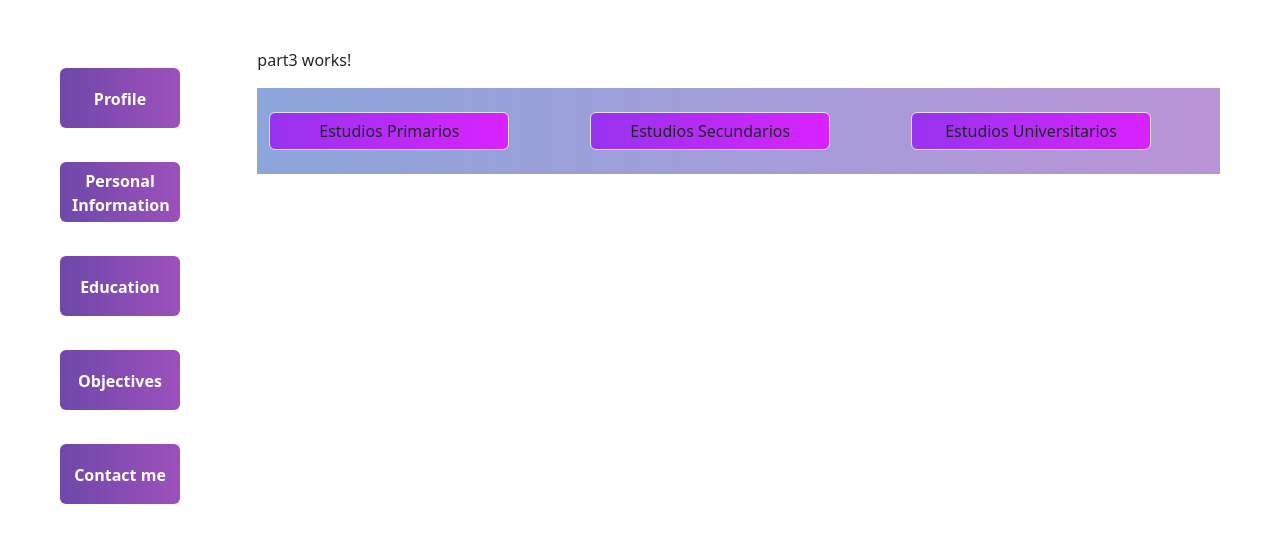
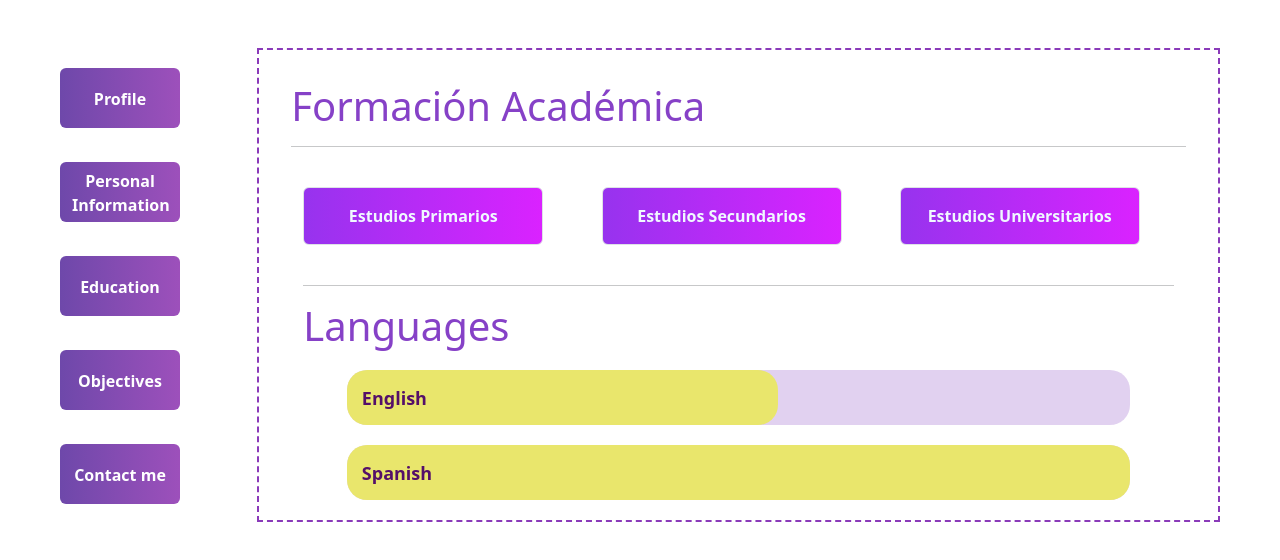
Before and after one commit to NajhelyBS/Angular_sesion12_taller-2, an Angular app: page /education in a window 1280 px wide. Shown: the top 560 px of the page. Built offline with nearby package versions, Linux system fonts and the light colour scheme.

Commit message:
working in pages

```diff
--- a/src/app/body/part2/part2.component.css
+++ b/src/app/body/part2/part2.component.css
@@ -8,3 +8,60 @@ body{
   h1 {
     color:rgba(98, 9, 182, 0.774);
   }
+
+input {
+  background-color: #8e3fbb41;
+  box-shadow: #8a3ab9 0px 0px 4px 2px;
+}
+
+select {
+  cursor: pointer;
+  box-shadow: #8a3ab9 0px 0px 4px 2px;
+  font-weight: 600;
+}
+option {
+  font-weight: 600;
+}
+select:hover {
+  background-color: rgba(233, 236, 52, 0.582);
+
+}
+
+.interests-items {
+  box-sizing: border-box;
+  padding: 15px;
+  width: 100%;
+  border: 1px solid #cdcdcd;
+  text-align: center;
+  display: flex;
+  justify-content: space-between;
+}
+.interests-items div {
+  display: inline-block;
+  width: 80px;
+  height: 80px;
+}
+.interests-items div:hover svg {
+  transform: scale(1.2);
+}
+.interests-items div:hover span {
+  color: #e07a5f;
+  transition-duration: 0.3s;
+}
+.interests-items div svg {
+  font-size: 45px;
+  width: 60px;
+  height: 60px;
+  line-height: 60px;
+  color: #c15fee;
+  transition-duration: 0.3s;
+}
+
+svg {
+  -webkit-filter: drop-shadow(0px 5px 5px rgb(233, 236, 52));
+  filter: drop-shadow(0px 5px 5px rgb(233, 236, 52));
+}
+
+.interests-items div span {
+  display: block;
+}
--- a/src/app/body/part2/part2.component.html
+++ b/src/app/body/part2/part2.component.html
@@ -1,5 +1,7 @@
 <body>
-    <h1>Personal Information</h1>
+    <h1><svg xmlns="http://www.w3.org/2000/svg" width="16" height="16" fill="currentColor" class="bi bi-star-fill" viewBox="0 0 16 16">
+        <path d="M3.612 15.443c-.386.198-.824-.149-.746-.592l.83-4.73L.173 6.765c-.329-.314-.158-.888.283-.95l4.898-.696L7.538.792c.197-.39.73-.39.927 0l2.184 4.327 4.898.696c.441.062.612.636.282.95l-3.522 3.356.83 4.73c.078.443-.36.79-.746.592L8 13.187l-4.389 2.256z"/>
+      </svg>Personal Information</h1>
     <hr>
 
     <div class="container-fluid">
@@ -52,7 +54,9 @@
                                 alt="">
 
                         </section>
+
                     </div>
+
                 </div>
 
             </div>
@@ -60,6 +64,41 @@
 
         <hr>
 
+        <div class="interests mb-4">
+
+            <h1><svg xmlns="http://www.w3.org/2000/svg" width="16" height="16" fill="currentColor" class="bi bi-star-fill" viewBox="0 0 16 16">
+                <path d="M3.612 15.443c-.386.198-.824-.149-.746-.592l.83-4.73L.173 6.765c-.329-.314-.158-.888.283-.95l4.898-.696L7.538.792c.197-.39.73-.39.927 0l2.184 4.327 4.898.696c.441.062.612.636.282.95l-3.522 3.356.83 4.73c.078.443-.36.79-.746.592L8 13.187l-4.389 2.256z"/>
+              </svg> Interests</h1>
+
+            <div class="interests-items mt-4">
+              <div class="draw"><svg xmlns="http://www.w3.org/2000/svg" width="16" height="16" fill="currentColor" class="bi bi-brush-fill" viewBox="0 0 16 16">
+                <path d="M15.825.12a.5.5 0 0 1 .132.584c-1.53 3.43-4.743 8.17-7.095 10.64a6.067 6.067 0 0 1-2.373 1.534c-.018.227-.06.538-.16.868-.201.659-.667 1.479-1.708 1.74a8.118 8.118 0 0 1-3.078.132 3.659 3.659 0 0 1-.562-.135 1.382 1.382 0 0 1-.466-.247.714.714 0 0 1-.204-.288.622.622 0 0 1 .004-.443c.095-.245.316-.38.461-.452.394-.197.625-.453.867-.826.095-.144.184-.297.287-.472l.117-.198c.151-.255.326-.54.546-.848.528-.739 1.201-.925 1.746-.896.126.007.243.025.348.048.062-.172.142-.38.238-.608.261-.619.658-1.419 1.187-2.069 2.176-2.67 6.18-6.206 9.117-8.104a.5.5 0 0 1 .596.04z"/>
+              </svg><span>Draw</span></div>
+
+              <div class="guitar"><svg xmlns="http://www.w3.org/2000/svg" width="16" height="16" fill="currentColor" class="bi bi-mortarboard-fill" viewBox="0 0 16 16">
+                <path d="M8.211 2.047a.5.5 0 0 0-.422 0l-7.5 3.5a.5.5 0 0 0 .025.917l7.5 3a.5.5 0 0 0 .372 0L14 7.14V13a1 1 0 0 0-1 1v2h3v-2a1 1 0 0 0-1-1V6.739l.686-.275a.5.5 0 0 0 .025-.917l-7.5-3.5Z"/>
+                <path d="M4.176 9.032a.5.5 0 0 0-.656.327l-.5 1.7a.5.5 0 0 0 .294.605l4.5 1.8a.5.5 0 0 0 .372 0l4.5-1.8a.5.5 0 0 0 .294-.605l-.5-1.7a.5.5 0 0 0-.656-.327L8 10.466 4.176 9.032Z"/>
+              </svg><span>Learn</span></div>
+
+              <div class="movie"><svg xmlns="http://www.w3.org/2000/svg" width="16" height="16" fill="currentColor" class="bi bi-film" viewBox="0 0 16 16">
+                <path d="M0 1a1 1 0 0 1 1-1h14a1 1 0 0 1 1 1v14a1 1 0 0 1-1 1H1a1 1 0 0 1-1-1V1zm4 0v6h8V1H4zm8 8H4v6h8V9zM1 1v2h2V1H1zm2 3H1v2h2V4zM1 7v2h2V7H1zm2 3H1v2h2v-2zm-2 3v2h2v-2H1zM15 1h-2v2h2V1zm-2 3v2h2V4h-2zm2 3h-2v2h2V7zm-2 3v2h2v-2h-2zm2 3h-2v2h2v-2z"/>
+              </svg><span>Movie</span></div>
+
+              <div class="music"><svg xmlns="http://www.w3.org/2000/svg" width="16" height="16" fill="currentColor" class="bi bi-music-note-beamed" viewBox="0 0 16 16">
+                <path d="M6 13c0 1.105-1.12 2-2.5 2S1 14.105 1 13c0-1.104 1.12-2 2.5-2s2.5.896 2.5 2zm9-2c0 1.105-1.12 2-2.5 2s-2.5-.895-2.5-2 1.12-2 2.5-2 2.5.895 2.5 2z"/>
+                <path fill-rule="evenodd" d="M14 11V2h1v9h-1zM6 3v10H5V3h1z"/>
+                <path d="M5 2.905a1 1 0 0 1 .9-.995l8-.8a1 1 0 0 1 1.1.995V3L5 4V2.905z"/>
+              </svg><span>Music</span></div>
+
+              <div class="game"><svg xmlns="http://www.w3.org/2000/svg" width="16" height="16" fill="currentColor" class="bi bi-controller" viewBox="0 0 16 16">
+                <path d="M11.5 6.027a.5.5 0 1 1-1 0 .5.5 0 0 1 1 0zm-1.5 1.5a.5.5 0 1 0 0-1 .5.5 0 0 0 0 1zm2.5-.5a.5.5 0 1 1-1 0 .5.5 0 0 1 1 0zm-1.5 1.5a.5.5 0 1 0 0-1 .5.5 0 0 0 0 1zm-6.5-3h1v1h1v1h-1v1h-1v-1h-1v-1h1v-1z"/>
+                <path d="M3.051 3.26a.5.5 0 0 1 .354-.613l1.932-.518a.5.5 0 0 1 .62.39c.655-.079 1.35-.117 2.043-.117.72 0 1.443.041 2.12.126a.5.5 0 0 1 .622-.399l1.932.518a.5.5 0 0 1 .306.729c.14.09.266.19.373.297.408.408.78 1.05 1.095 1.772.32.733.599 1.591.805 2.466.206.875.34 1.78.364 2.606.024.816-.059 1.602-.328 2.21a1.42 1.42 0 0 1-1.445.83c-.636-.067-1.115-.394-1.513-.773-.245-.232-.496-.526-.739-.808-.126-.148-.25-.292-.368-.423-.728-.804-1.597-1.527-3.224-1.527-1.627 0-2.496.723-3.224 1.527-.119.131-.242.275-.368.423-.243.282-.494.575-.739.808-.398.38-.877.706-1.513.773a1.42 1.42 0 0 1-1.445-.83c-.27-.608-.352-1.395-.329-2.21.024-.826.16-1.73.365-2.606.206-.875.486-1.733.805-2.466.315-.722.687-1.364 1.094-1.772a2.34 2.34 0 0 1 .433-.335.504.504 0 0 1-.028-.079zm2.036.412c-.877.185-1.469.443-1.733.708-.276.276-.587.783-.885 1.465a13.748 13.748 0 0 0-.748 2.295 12.351 12.351 0 0 0-.339 2.406c-.022.755.062 1.368.243 1.776a.42.42 0 0 0 .426.24c.327-.034.61-.199.929-.502.212-.202.4-.423.615-.674.133-.156.276-.323.44-.504C4.861 9.969 5.978 9.027 8 9.027s3.139.942 3.965 1.855c.164.181.307.348.44.504.214.251.403.472.615.674.318.303.601.468.929.503a.42.42 0 0 0 .426-.241c.18-.408.265-1.02.243-1.776a12.354 12.354 0 0 0-.339-2.406 13.753 13.753 0 0 0-.748-2.295c-.298-.682-.61-1.19-.885-1.465-.264-.265-.856-.523-1.733-.708-.85-.179-1.877-.27-2.913-.27-1.036 0-2.063.091-2.913.27z"/>
+              </svg><span>Game</span></div>
+            </div>
+          </div>
+
+
+
 
     </div>
 
--- a/src/app/body/part3/part3.component.css
+++ b/src/app/body/part3/part3.component.css
@@ -1,22 +1,87 @@
+body{
+    border: #8a3ab9 dashed 2px;
+    padding-top: 2em;
+    padding-left: 2em;
+    padding-right: 2em;
+  }
+
+h1 {
+    color:rgba(98, 9, 182, 0.774);
+  }
+
 button {
     width: 15em;
     background: #DA22FF;  /* fallback for old browsers */
     background: -webkit-linear-gradient(to right, #9733EE, #DA22FF);  /* Chrome 10-25, Safari 5.1-6 */
     background: linear-gradient(to right, #9733EE, #DA22FF); /* W3C, IE 10+/ Edge, Firefox 16+, Chrome 26+, Opera 12+, Safari 7+ */
+    padding: 1em;
+    color: aliceblue;
+    font-weight: 700;
 }
+
 
 button:hover {
     box-shadow: #9733EE 0px 0px 4px 3px;
+    color: rgb(233, 236, 52);
 }
+
 .panel {
     width: 15em;
-    padding: 3px;
-    background-color: rgba(152, 94, 206, 0.596);
+    padding: 1em;
+    background-color:rgba(233, 236, 52, 0.295);
+    font-weight: 670;
+    border-radius: 20px;
 }
 
-#container {
-    background: #B993D6;  /* fallback for old browsers */
-    background: -webkit-linear-gradient(to right, #8CA6DB, #B993D6);  /* Chrome 10-25, Safari 5.1-6 */
-    background: linear-gradient(to right, #8CA6DB, #B993D6); /* W3C, IE 10+/ Edge, Firefox 16+, Chrome 26+, Opera 12+, Safari 7+ */
+.SkillBar {
+  width: 90%;
+  height: 55px;
+  position: relative;
+  background: rgba(156, 104, 204, 0.3);
+  margin: 20px auto;
+  border-radius: 20px;
+}
+#Skill-English {
+  width: 55%;
+  animation: Animate-English 4s;
+  -webkit-animation: Animate-English 4s;
+  height: 55px;
+  position: absolute;
+  border-radius: 20px;
+  background-color: #eae864ef;
+}
+@keyframes Animate-English {
+  from {
+  width: 10px;
+}
+to {
+  width: 55%}
+}
 
+.Skill-Area {
+  z-index: 1;
+  float: left;
+  margin-top: 15px;
+  margin-left: 15px;
+  text-shadow: none;
+  color: rgb(84, 15, 105);
+  font-weight: 600;
+  font-size: 18px;
 }
+
+#Skill-Spanish {
+  width: 100%;
+  animation: Animate-Spanish 4s;
+  -webkit-animation: Animate-Spanish 4s;
+  height: 55px;
+  position: absolute;
+  border-radius: 20px;
+  background-color: #eae864ef;
+}
+@keyframes Animate-Spanish {
+  from {
+  width: 10px;
+}
+to {
+  width: 100%}
+}
--- a/src/app/body/part3/part3.component.html
+++ b/src/app/body/part3/part3.component.html
@@ -1,24 +1,46 @@
-<p>part3 works!</p>
+<body>
+
+<h1>Formación Académica</h1>
+
+<hr>
 
 <div class="container-fluid" id="container">
     <div class="row">
         <div class="col-md-4 ">
-            <button (click)="show1 = !show1" class="form-control mt-4 mb-4">Estudios Primarios</button>
+            <button (click)="show1 = !show1" class="form-control mt-4 mb-4 text-center">Estudios Primarios</button>
             <div class="panel" *ngIf="show1">
                 <p>Completados _ Liceo Naval Contralmirante Montero</p>
             </div>
         </div>
         <div class="col-md-4">
-            <button (click)="show2 = !show2" class="form-control mt-4 mb-4">Estudios Secundarios</button>
+            <button (click)="show2 = !show2" class="form-control mt-4 mb-4 text-center">Estudios Secundarios</button>
             <div class="panel" *ngIf="show2">
                 <p>Completados _ Liceo Naval Contralmirante Montero</p>
             </div>
         </div>
         <div class="col-md-4">
-            <button (click)="show3 = !show3" class="form-control mt-4 mb-4">Estudios Universitarios</button>
+            <button (click)="show3 = !show3" class="form-control mt-4 mb-4 text-center">Estudios Universitarios</button>
             <div class="panel" *ngIf="show3">
                 <p>En proceso</p>
             </div>
         </div>
     </div>
+    <hr>
+    <h1>Languages</h1>
+    <div class="SkillBar">
+        <div id="Skill-English">
+          <span class="Skill-Area ">English</span>
+        </div>
+      </div>
+
+    <div class="SkillBar">
+        <div id="Skill-Spanish">
+          <span class="Skill-Area ">Spanish</span>
+        </div>
+      </div>
+
 </div>
+
+
+
+</body>
```
